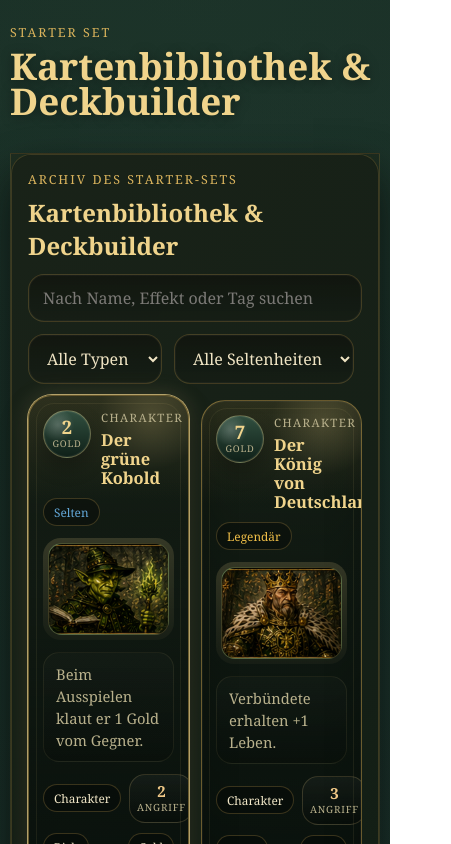
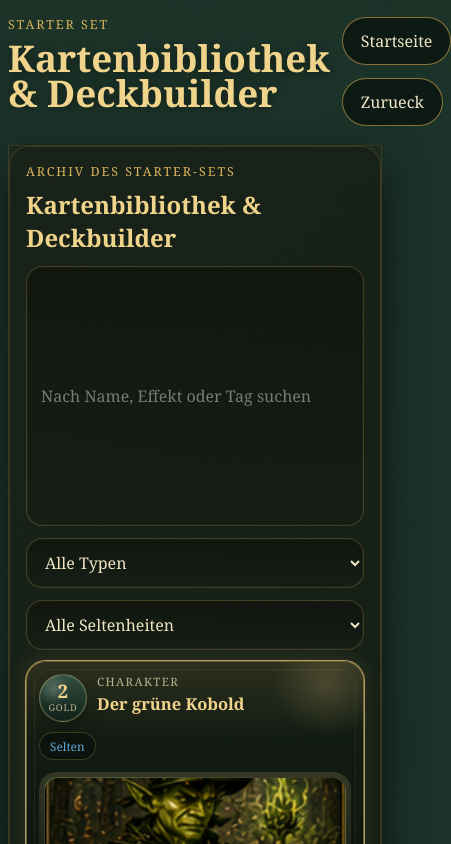
Before and after one commit to EinfachRonan/bubatzbande-koenigreiche-chaos, a Next.js app: page /cards in a window 390 px wide. Shown: the top 844 px of the page, 451 px wide, since content can reach past the window. Built offline with nearby package versions, Linux system fonts and the light colour scheme.

Commit message:
Improve responsive layout across UI

```diff
--- a/app/cards/page.tsx
+++ b/app/cards/page.tsx
@@ -1,4 +1,6 @@
+import Link from "next/link";
 import { CardLibraryClient } from "@/components/card-library-client";
+import { BackButton } from "@/components/back-button";
 
 export default function CardsPage() {
   return (
@@ -8,6 +10,12 @@ export default function CardsPage() {
           <p className="eyebrow">Starter Set</p>
           <h1>Kartenbibliothek &amp; Deckbuilder</h1>
         </div>
+        <div className="page-header-actions">
+          <Link href="/" className="secondary-button">
+            Startseite
+          </Link>
+          <BackButton className="ghost-button" />
+        </div>
       </div>
       <CardLibraryClient />
     </main>
--- a/app/game/game-fit.module.css
+++ b/app/game/game-fit.module.css
@@ -4,10 +4,27 @@
   display: flex;
   align-items: center;
   justify-content: center;
-  overflow: hidden;
+  overflow: clip;
   background:
     radial-gradient(circle at top, rgba(36, 64, 42, 0.26), transparent 32%),
     linear-gradient(180deg, #030604, #07100b 100%);
+}
+
+.utilityNav {
+  position: absolute;
+  top: 12px;
+  left: 12px;
+  z-index: 6;
+  display: flex;
+  gap: 10px;
+}
+
+.utilityNav :global(.secondary-button),
+.utilityNav :global(.ghost-button) {
+  min-height: 0;
+  padding: 8px 14px;
+  font-size: 0.88rem;
+  box-shadow: 0 10px 22px rgba(0, 0, 0, 0.26);
 }
 
 .page :global(.kh-shell) {
@@ -27,8 +44,8 @@
 
 .page :global(.kh-map-stage) {
   position: relative;
-  width: min(100vw, calc(100dvh * 16 / 9));
-  height: min(100dvh, calc(100vw * 9 / 16));
+  width: min(calc(100vw - 24px), calc((100dvh - 24px) * 16 / 9));
+  height: min(calc(100dvh - 24px), calc((100vw - 24px) * 9 / 16));
   margin: auto;
   overflow: hidden;
   border-radius: 18px;
@@ -72,6 +89,7 @@
   color: #f2e3bf;
   text-align: center;
   transform: translateX(-50%);
+  min-width: min(280px, calc(100% - 48px));
 }
 
 .page :global(.kh-anchor) {
@@ -398,6 +416,7 @@
   display: flex;
   align-items: center;
   justify-content: center;
+  padding: 16px;
   pointer-events: auto;
   background: rgba(4, 7, 5, 0.12);
 }
@@ -803,6 +822,18 @@
 }
 
 @media (orientation: portrait), (max-width: 760px) {
+  .utilityNav {
+    top: 10px;
+    left: 10px;
+    gap: 8px;
+  }
+
+  .utilityNav :global(.secondary-button),
+  .utilityNav :global(.ghost-button) {
+    padding: 7px 12px;
+    font-size: 0.82rem;
+  }
+
   .page :global(.kh-orientation-warning) {
     position: absolute;
     inset: 0;
@@ -828,6 +859,12 @@
 }
 
 @media (max-width: 1024px) and (orientation: landscape), (max-height: 640px) and (orientation: landscape) {
+  .page :global(.kh-map-stage) {
+    width: min(calc(100vw - 12px), calc((100dvh - 12px) * 16 / 9));
+    height: min(calc(100dvh - 12px), calc((100vw - 12px) * 9 / 16));
+    border-radius: 14px;
+  }
+
   .page :global(.kh-status-banner) {
     width: min(48%, 380px);
     padding: 0.46rem 0.72rem;
@@ -845,19 +882,19 @@
 
   .page :global(.kh-anchor-top-left),
   .page :global(.kh-anchor-bottom-left) {
-    width: 17%;
+    width: 17.4%;
   }
 
   .page :global(.kh-anchor-right-top),
   .page :global(.kh-anchor-right-middle),
   .page :global(.kh-anchor-right-bottom) {
-    width: 15.4%;
+    width: 15.8%;
   }
 
   .page :global(.kh-anchor-hand) {
-    left: 19%;
-    right: 18%;
-    height: 17%;
+    left: 19.2%;
+    right: 18.3%;
+    height: 17.4%;
   }
 
   .page :global(.kh-hand-mini-card) {
@@ -951,3 +988,15 @@
     font-size: 0.92rem;
   }
 }
+
+@media (max-width: 1366px) and (min-width: 1025px) and (orientation: landscape) {
+  .page :global(.kh-map-stage) {
+    width: min(calc(100vw - 18px), calc((100dvh - 18px) * 16 / 9));
+    height: min(calc(100dvh - 18px), calc((100vw - 18px) * 9 / 16));
+  }
+
+  .page :global(.kh-status-banner) {
+    width: min(46%, 500px);
+    font-size: 0.8rem;
+  }
+}
--- a/app/globals.css
+++ b/app/globals.css
@@ -53,6 +53,7 @@ body {
     radial-gradient(circle at 85% 10%, rgba(99, 168, 216, 0.12), transparent 24%),
     linear-gradient(180deg, #08110d 0%, #06100c 50%, #040907 100%);
   font-family: Georgia, "Times New Roman", serif;
+  overflow-x: hidden;
 }
 
 a {
@@ -86,11 +87,12 @@ img {
 .home-splash-frame {
   position: relative;
   display: flex;
+  flex-direction: column;
   align-items: center;
   justify-content: center;
   min-height: 100vh;
   overflow: hidden;
-  padding: 0;
+  padding: 0 0 28px;
 }
 
 .home-splash-artboard {
@@ -129,22 +131,35 @@ img {
 
 .home-splash-hotspot {
   position: absolute;
-  display: block;
+  display: inline-flex;
+  align-items: center;
+  justify-content: center;
   border-radius: 999px;
   border: 1px solid transparent;
   background: transparent;
+  color: transparent;
+  font-size: clamp(0.75rem, 0.95vw, 1.02rem);
+  font-weight: 700;
+  letter-spacing: 0.03em;
+  text-transform: uppercase;
   transition:
     border-color 180ms ease,
     box-shadow 180ms ease,
-    background 180ms ease;
+    background 180ms ease,
+    color 180ms ease,
+    transform 180ms ease;
 }
 
 .home-splash-hotspot:hover,
 .home-splash-hotspot:focus-visible {
-  border-color: transparent;
-  background: transparent;
-  box-shadow: none;
+  border-color: rgba(240, 212, 140, 0.62);
+  background: rgba(8, 18, 12, 0.28);
+  box-shadow:
+    0 0 0 1px rgba(240, 212, 140, 0.28),
+    0 12px 24px rgba(0, 0, 0, 0.24);
+  color: #f5e9c5;
   outline: none;
+  transform: translateY(-1px);
 }
 
 .home-splash-hotspot.is-cards {
@@ -168,7 +183,106 @@ img {
   height: 5.8%;
 }
 
+.home-splash-hotspot span {
+  padding: 0 1rem;
+  text-align: center;
+}
+
+.home-splash-mobile-panel {
+  display: none;
+  width: min(100% - 24px, 640px);
+  margin-top: 18px;
+  padding: 18px;
+  border-radius: 24px;
+  border: 1px solid rgba(201, 164, 81, 0.24);
+  background:
+    linear-gradient(180deg, rgba(13, 28, 20, 0.96), rgba(6, 12, 9, 0.96));
+  box-shadow:
+    0 20px 42px rgba(0, 0, 0, 0.34),
+    inset 0 0 0 1px rgba(255, 255, 255, 0.03);
+}
+
+.home-splash-mobile-actions,
+.home-splash-mobile-features {
+  display: grid;
+  gap: 12px;
+}
+
+.home-splash-mobile-features {
+  margin-top: 16px;
+  grid-template-columns: repeat(2, minmax(0, 1fr));
+}
+
+.home-splash-mobile-button,
+.home-splash-mobile-feature {
+  border-radius: 18px;
+  border: 1px solid rgba(201, 164, 81, 0.24);
+  background: rgba(9, 18, 13, 0.86);
+  box-shadow: 0 12px 24px rgba(0, 0, 0, 0.18);
+}
+
+.home-splash-mobile-button {
+  display: inline-flex;
+  align-items: center;
+  justify-content: center;
+  min-height: 56px;
+  padding: 14px 18px;
+  color: #f0e6c7;
+  font-size: 1rem;
+  font-weight: 700;
+  text-align: center;
+  transition:
+    transform 160ms ease,
+    box-shadow 160ms ease,
+    border-color 160ms ease;
+}
+
+.home-splash-mobile-button-primary {
+  background: linear-gradient(180deg, #35693b, #17341b);
+  color: #f5e6b8;
+  border-color: rgba(240, 212, 140, 0.52);
+}
+
+.home-splash-mobile-feature {
+  display: flex;
+  flex-direction: column;
+  gap: 6px;
+  padding: 14px;
+  color: var(--muted);
+  transition:
+    transform 160ms ease,
+    box-shadow 160ms ease,
+    border-color 160ms ease;
+}
+
+.home-splash-mobile-feature strong {
+  color: var(--gold-strong);
+  font-size: 0.96rem;
+}
+
+.home-splash-mobile-feature span {
+  line-height: 1.45;
+  font-size: 0.88rem;
+}
+
+.home-splash-mobile-button:hover,
+.home-splash-mobile-button:focus-visible,
+.home-splash-mobile-feature:hover,
+.home-splash-mobile-feature:focus-visible {
+  transform: translateY(-1px);
+  border-color: rgba(240, 212, 140, 0.52);
+  box-shadow:
+    0 16px 28px rgba(0, 0, 0, 0.24),
+    0 0 0 1px rgba(240, 212, 140, 0.14);
+  outline: none;
+}
+
 @media (max-width: 960px) {
+  .home-splash-frame {
+    min-height: auto;
+    padding-bottom: 22px;
+  }
+
   .home-splash-artboard {
     width: 100vw;
     height: min(100dvh, calc(100vw / 1.7778));
@@ -193,6 +307,15 @@ img {
     top: 70.75%;
     width: 16%;
     height: 5.75%;
+  }
+
+  .library-layout {
+    grid-template-columns: 1fr;
+  }
+
+  .detail-panel {
+    position: static;
+    top: auto;
   }
 }
 
@@ -882,6 +1005,13 @@ h1 {
   margin-bottom: 18px;
 }
 
+.page-header-actions {
+  display: flex;
+  flex-wrap: wrap;
+  gap: 12px;
+  align-items: center;
+}
+
 .match-shell {
   border-radius: 28px;
   padding: 18px;
@@ -1057,6 +1187,8 @@ h1 {
 .card-frame {
   position: relative;
   overflow: hidden;
+  display: flex;
+  flex-direction: column;
   width: 100%;
   min-height: 308px;
   border-radius: 24px;
@@ -1286,6 +1418,11 @@ h1 {
   gap: 8px;
 }
 
+.card-tags {
+  flex-wrap: wrap;
+  justify-content: flex-start;
+}
+
 .card-stats {
   margin-top: auto;
   margin-bottom: 10px;
@@ -1439,6 +1576,7 @@ h1 {
   display: grid;
   grid-template-columns: minmax(0, 1fr) 360px;
   gap: 18px;
+  align-items: start;
 }
 
 .deckbuilder-panel {
@@ -1485,6 +1623,14 @@ h1 {
   align-self: start;
 }
 
+.library-panel,
+.detail-panel,
+.deck-list-item,
+.card-head,
+.card-head-copy {
+  min-width: 0;
+}
+
 .detail-panel h2 {
   color: var(--gold-strong);
 }
@@ -1643,25 +1789,52 @@ h1 {
     min-height: 284px;
   }
 
+  .search-input,
+  .filter-select {
+    width: 100%;
+    min-width: 0;
+  }
+
   h1 {
     font-size: 2.3rem;
   }
 }
 
 @media (max-width: 560px) {
-  .home-splash-content {
-    padding: 32px 16px;
-  }
-
-  .home-splash-actions {
-    width: 100%;
-    flex-direction: column;
-    align-items: stretch;
-  }
-
-  .home-splash-button {
-    min-width: 0;
-    width: 100%;
+  .landing-shell,
+  .page-shell {
+    width: min(100% - 16px, 1380px);
+    padding-top: 16px;
+    padding-bottom: 28px;
+  }
+
+  .page-header {
+    gap: 12px;
+  }
+
+  .home-splash-frame {
+    justify-content: flex-start;
+    padding-bottom: 20px;
+  }
+
+  .home-splash-artboard {
+    width: 100vw;
+    height: auto;
+    aspect-ratio: auto;
+    min-height: min(58vh, 420px);
+  }
+
+  .home-splash-image {
+    background-size: cover;
+    background-position: 52% center;
+  }
+
+  .home-splash-hotspots {
+    display: none;
+  }
+
+  .home-splash-mobile-panel {
+    display: block;
   }
 
   .home-hero-inner {
@@ -1704,6 +1877,22 @@ h1 {
     border-radius: 20px;
   }
 
+  .library-toolbar,
+  .filter-row,
+  .detail-actions,
+  .deckbuilder-actions {
+    flex-direction: column;
+    align-items: stretch;
+  }
+
+  .library-grid {
+    grid-template-columns: 1fr;
+  }
+
+  .deck-list-item {
+    align-items: flex-start;
+  }
+
   .card-head {
     grid-template-columns: 48px 1fr;
   }
@@ -1733,6 +1922,34 @@ h1 {
 
   .deck-list {
     max-height: 220px;
+  }
+}
+
+@media (max-width: 420px) {
+  .home-splash-mobile-panel {
+    width: min(100% - 16px, 640px);
+    padding: 14px;
+    border-radius: 20px;
+  }
+
+  .home-splash-mobile-features {
+    grid-template-columns: 1fr;
+  }
+
+  .card-frame {
+    min-height: 272px;
+    padding: 12px;
+    border-radius: 20px;
+  }
+
+  .card-art {
+    height: 88px;
+  }
+
+  .card-effect,
+  .detail-text,
+  .hint-text {
+    font-size: 0.88rem;
   }
 }
 
--- /dev/null
+++ b/components/back-button.tsx
@@ -0,0 +1,32 @@
+"use client";
+
+type BackButtonProps = {
+  className?: string;
+  fallbackHref?: string;
+  label?: string;
+};
+
+export function BackButton({
+  className,
+  fallbackHref = "/",
+  label = "Zurueck"
+}: BackButtonProps) {
+  function handleBack() {
+    if (typeof window === "undefined") {
+      return;
+    }
+
+    if (window.history.length > 1) {
+      window.history.back();
+      return;
+    }
+
+    window.location.href = fallbackHref;
+  }
+
+  return (
+    <button type="button" className={className} onClick={handleBack}>
+      {label}
+    </button>
+  );
+}
```
Also changed, not shown: app/deckbuilder/page.tsx (+8 -0 lines), app/game/page.tsx (+13 -1 lines), components/homepage-landing.tsx (+36 -3 lines).
